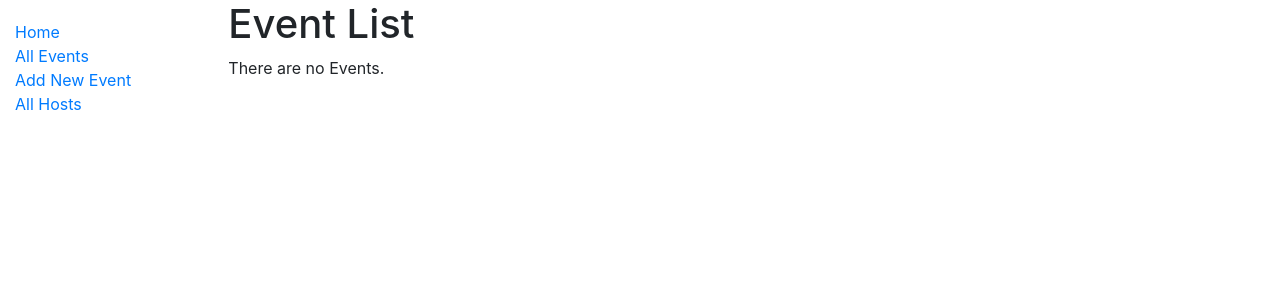
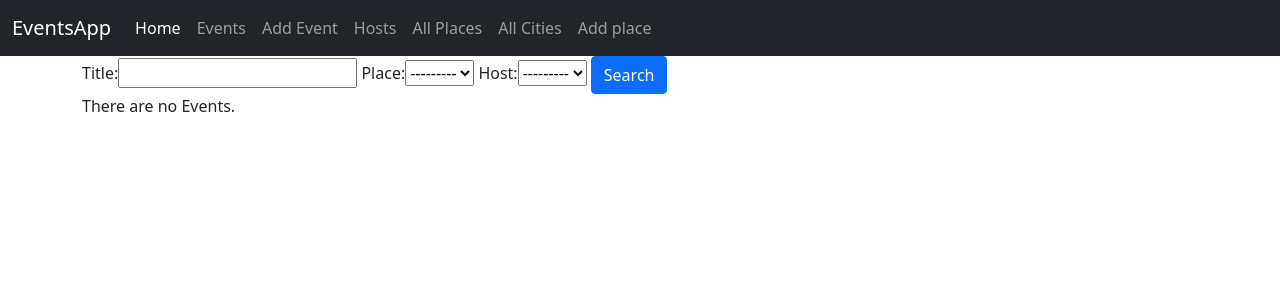
Before and after one commit to Nikki1970/eventsapp, a Django app: page /eventapp/listofevents/ in a window 1280 px wide. Shown: the top 300 px of the page. Run offline with Django 3.2, Linux system fonts and the light colour scheme; data that the repository does not hold is empty; parts of the project's set-up code (start-up, migrations or seed data) failed here and were passed over; some libraries are stand-ins or nearby versions.

Commit message:
filter the event using host,title,place

```diff
--- /dev/null
+++ b/eventapp/filters.py
@@ -0,0 +1,8 @@
+import django_filters
+from django_filters import DateFilter
+from .models import Event
+
+class EventFilter(django_filters.FilterSet):
+    class Meta:
+        model = Event
+        fields = ['title','place','host']
--- a/eventapp/templates/base_generic.html
+++ b/eventapp/templates/base_generic.html
@@ -1,29 +1,46 @@
 <!DOCTYPE html>
 <html lang="en">
   <head>
-  {% block title %}<title>EventApp</title>{% endblock %}
     <meta charset="utf-8">
     <meta name="viewport" content="width=device-width, initial-scale=1">
-  <link rel="stylesheet" href="https://cdn.jsdelivr.net/npm/bootstrap@4.5.3/dist/css/bootstrap.min.css" integrity="sha384-TX8t27EcRE3e/ihU7zmQxVncDAy5uIKz4rEkgIXeMed4M0jlfIDPvg6uqKI2xXr2" crossorigin="anonymous">
-  <!-- Add additional CSS in static file -->
-  {% load static %}
-  <link rel="stylesheet" href="{% static 'css/styles.css' %}">
+    <link href="https://cdn.jsdelivr.net/npm/bootstrap@5.0.0-beta3/dist/css/bootstrap.min.css" rel="stylesheet" integrity="sha384-eOJMYsd53ii+scO/bJGFsiCZc+5NDVN2yr8+0RDqr0Ql0h+rP48ckxlpbzKgwra6" crossorigin="anonymous">
+    {% block x %}<title>Event</title>{% endblock %}
   </head>
   <body>
+
+    <nav class="navbar navbar-expand-lg navbar-dark bg-dark">
       <div class="container-fluid">
-    <div class="row">
-      <div class="col-sm-2">
-      {% block sidebar %}
-        <ul class="sidebar-nav">
-          <li><a href="{% url 'eventindex' %}">Home</a></li>
-          <li><a href="{% url 'list-of-events' %}">All Events</a></li>
-          <li><a href="{% url 'new_event' %}">Add New Event</a></li>
-          <li><a href="{% url 'all-hosts' %}">All Hosts</a></li>
+        <a class="navbar-brand" href="#">EventsApp</a>
+        <button class="navbar-toggler" type="button" data-bs-toggle="collapse" data-bs-target="#navbarNav" aria-controls="navbarNav" aria-expanded="false" aria-label="Toggle navigation">
+          <span class="navbar-toggler-icon"></span>
+        </button>
+        <div class="collapse navbar-collapse" id="navbarNav">
+          <ul class="navbar-nav">
+            <li class="nav-item">
+              <a class="nav-link active" aria-current="page" href="{% url 'eventindex' %}">Home</a>
+            </li>
+            <li class="nav-item">
+              <a class="nav-link" href="{% url 'list-of-events' %}">Events</a>
+            </li>
+            <li class="nav-item">
+              <a class="nav-link" href="{% url 'new_event' %}">Add Event</a>
+            </li>
+            <li class="nav-item">
+              <a class="nav-link" href="{% url 'all-hosts' %}">Hosts</a>
+            </li>
+          </li>
+          <li class="nav-item">
+            <a class="nav-link" href="{% url 'list-of-places' %}">All Places</a>
+          </li>
+          <li class="nav-item">
+            <a class="nav-link" href="{% url 'all-cities' %}">All Cities</a>
+          </li>
+          <li class="nav-item">
+            <a class="nav-link" href="{% url 'place_new' %}">Add place</a>
+          </li>
           </ul>
-     {% endblock %}
-      </div>
-      <div class="col-sm-10 ">{% block content %}{% endblock %}</div>
         </div>
       </div>
-</body>
-</html>
+    </nav>
+
+    {% block content %}{% endblock %}
--- a/eventapp/templates/eventapp/event_list.html
+++ b/eventapp/templates/eventapp/event_list.html
@@ -1,15 +1,22 @@
 {% extends "base_generic.html" %}
-
+{% load bootstrap %}
+{% block x %}<title>All Events</title>{% endblock %}
 {% block content %}
-  <h1>Event List</h1>
-  {% if event_list %}
+<div class="container">
+  <form method="GET">
+    {{filter.form}}
+    <button type="submit" class="btn btn-primary">Search</button>
+  </form>
+</div>
+<div class="container">
+  {% if filter.qs %}
 <table style="width:50%">
       <tr>
         <th>Event Title</th>
         <th>Update Event</th>
         <th>Remove </th>
       </tr>
-    {% for event in event_list %}
+    {% for event in filter.qs %}
       <tr>
         <td><a href="{{ event.get_absolute_url }}" class="event">{{ event.title }}</a></td>
         <td><a href="{% url 'update_event' event.pk %}" class="update">Modify</a></td>
@@ -20,4 +27,5 @@
   {% else %}
     <p>There are no Events.</p>
   {% endif %}
+</div>
 {% endblock %}
--- a/eventapp/views.py
+++ b/eventapp/views.py
@@ -1,8 +1,9 @@
 from django.shortcuts import render, redirect
-from eventapp.models import Event
+from eventapp.models import Event, EventTime
 from django.views import generic
 from .forms import EventForm
 from django.contrib.auth.models import User
+from .filters import EventFilter
 # Create your views here.
 
 
@@ -13,7 +14,12 @@ def index(request):
 
 class EventListView(generic.ListView):
     model = Event
+    template_name = 'eventsapp/event_list.html'
 
+    def get_context_data(self, **kwargs):
+        context = super().get_context_data(**kwargs)
+        context['filter'] = EventFilter(self.request.GET,queryset=self.get_queryset())
+        return context
 class EventDetailView(generic.DetailView):
     model = Event
 
--- a/eventproject/settings.py
+++ b/eventproject/settings.py
@@ -41,6 +41,8 @@ INSTALLED_APPS = [
     'placesapp.apps.PlacesappConfig',
     'taggit',
     'django.contrib.gis',
+    'django_filters',
+    'bootstrapform'
 ]
 
 MIDDLEWARE = [
```
Lines whose indentation alone changed are shown as unchanged.
